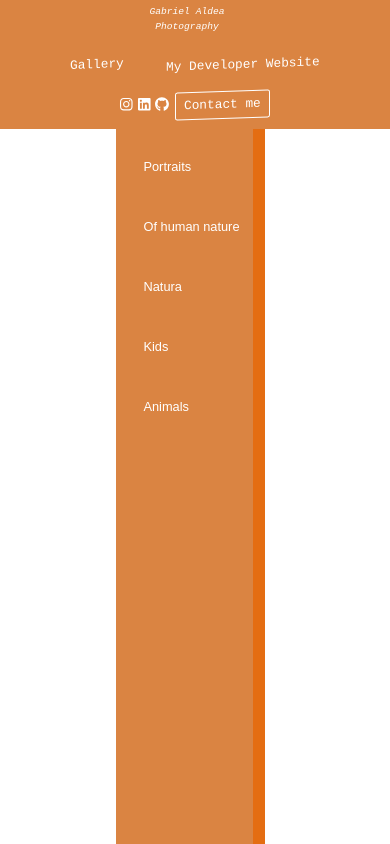
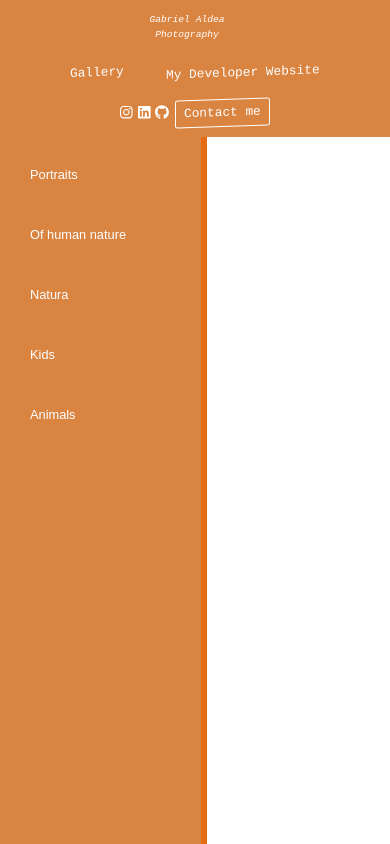
Before and after one commit to galdea/PhotographyWebsite-FE, a React (Create React App) app: page /photos in a window 390 px wide. Shown: the top 844 px of the page. Built offline with nearby package versions, Linux system fonts and the light colour scheme.

Commit message:
work on @media, look at some photography websites on phone

```diff
--- a/src/pages/photos.js
+++ b/src/pages/photos.js
@@ -1,9 +1,8 @@
 import '../styles/horizontalNavbar.css';
-import { faAviato } from '@fortawesome/free-brands-svg-icons';
-import { FontAwesomeIcon } from '@fortawesome/react-fontawesome';
 import React, { useState } from 'react';
 import { Col, Row } from 'react-bootstrap';
 import HorizontalNavbar from '../component/horizontalNavbar.js';
+import Portraits from './portraits.js';
 
 const Photos = () => {
   const [expanded, setExpanded] = useState(false);
@@ -13,22 +12,16 @@ const Photos = () => {
 
   return (
     <Row>
-      <Col md={expanded ? 1 : 2} className="navbar">
-        <Row className="horizontal-menu">
-          <Col className="components-bar">
-            {!expanded && <HorizontalNavbar />}
-          </Col>
-          <Col className="toggle-bar">
-            <button onClick={handleToggle}></button>
-          </Col>
-        </Row>
+      <Col className="column">
+        <div className="horizontal-menu components-bar" md={expanded ? 1 : 2}>
+          {!expanded && <HorizontalNavbar />}
+        </div>
+      </Col>
+      <Col className="column2">
+        <button onClick={handleToggle} />
       </Col>
       <Col md={expanded ? 11 : 10}>
-        <Row>
-          <Col>
-            <div>Carousel</div>
-          </Col>
-        </Row>
+        <Portraits />
       </Col>
     </Row>
   );
--- a/src/pages/portraits.js
+++ b/src/pages/portraits.js
@@ -6,9 +6,7 @@ import {
 } from '@fortawesome/free-solid-svg-icons';
 import { FontAwesomeIcon } from '@fortawesome/react-fontawesome';
 import React, { useCallback, useEffect, useState } from 'react';
-import { Col, Row } from 'react-bootstrap';
 import Masonry, { ResponsiveMasonry } from 'react-responsive-masonry';
-import AccessToHorizontalNavbar from '../component/accessToHorizontalNavbar.js';
 import { portraits } from '../data';
 
 const Portraits = () => {
@@ -65,11 +63,6 @@ const Portraits = () => {
 
   return (
     <div>
-      <Row>
-        <Col md={1}>
-          <AccessToHorizontalNavbar />
-        </Col>
-        <Col md={11}>
       {data.img && (
         <div className="overlay-container">
           <span
@@ -91,9 +84,7 @@ const Portraits = () => {
           </span>
         </div>
       )}
-          <ResponsiveMasonry
-            columnsCountBreakPoints={{ 350: 1, 750: 2, 900: 3 }}
-          >
+      <ResponsiveMasonry columnsCountBreakPoints={{ 350: 1, 750: 2, 900: 3 }}>
         <Masonry gutter="10px">
           {portraits.map((image, i) => (
             <img
@@ -106,8 +97,6 @@ const Portraits = () => {
           ))}
         </Masonry>
       </ResponsiveMasonry>
-        </Col>
-      </Row>
     </div>
   );
 };
--- a/src/styles/horizontalNavbar.css
+++ b/src/styles/horizontalNavbar.css
@@ -1,18 +1,23 @@
-.horizontal-navbar {
-  transition: transform 1s ease;
-  margin-left: 10px;
-}
-
-.navbar {
-  padding-left: 0px;
-  margin-left: 0px;
-  padding-top: 0px;
-}
-
 .components-bar a {
   font-family: Arial, Helvetica, sans-serif;
   color: white;
   margin-top: 20px;
+  margin-left: 30px;
+  margin-right: 40px;
+}
+.column {
+  padding-right: 0px;
+}
+
+.column2 {
+  padding-left: 0px;
+  padding-right: 0px;
+}
+
+.column2-hidden {
+  padding-left: 0px;
+  padding-right: 0px;
+  width: 0px;
 }
 
 .components-bar a:hover {
@@ -21,28 +26,18 @@
 
 .horizontal-menu {
   background-color: #da8442;
-}
-
-.toggle-bar {
-  background-color: #da7325;
-  padding: 0px;
-  max-width: 5px;
+  width: 100%;
+  margin-right: 1px;
   min-height: 100vh;
-  display: flex;
-  justify-content: center;
-  align-items: center;
-  cursor: pointer;
 }
 
 button {
   background-color: #e46d12;
   border: #e46d12;
   max-width: 5px;
+  padding-right: 0px;
+  margin-right: 0px;
   min-height: 100vh;
-  display: flex;
-  justify-content: center;
-  align-items: center;
-  cursor: pointer;
 }
 
 button:hover {
```
Lines whose indentation alone changed are shown as unchanged.
